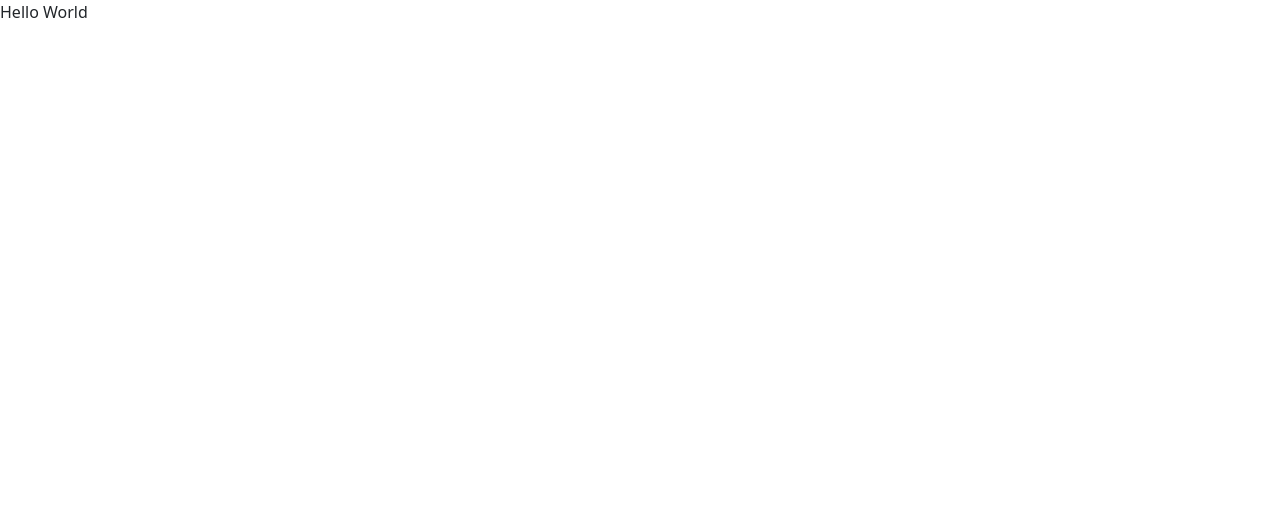
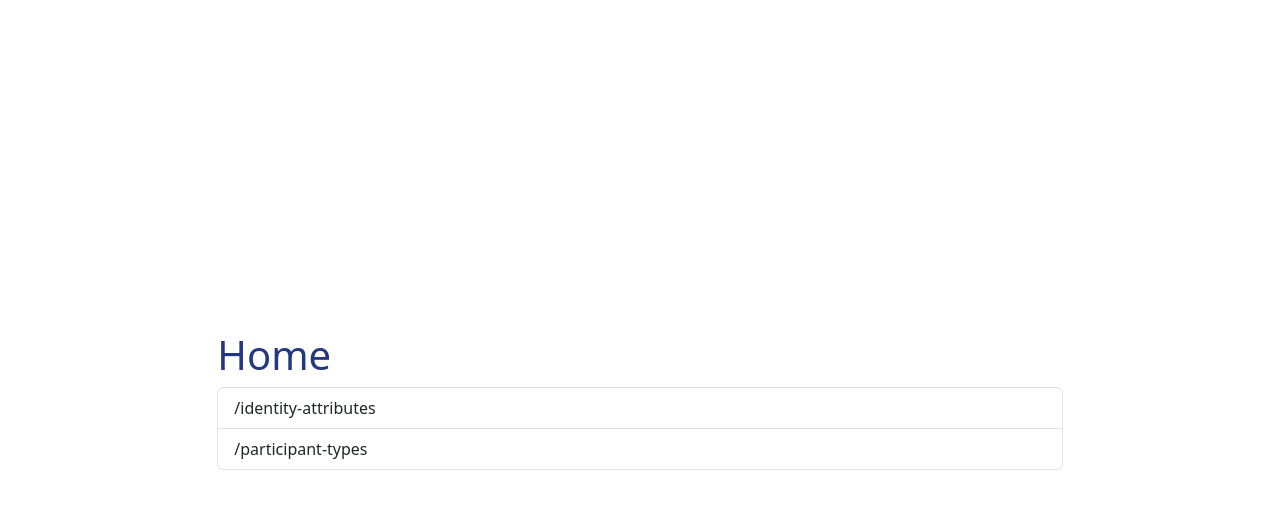
Before and after one commit to Pumahawk/simpl-fe-nx-react, a React (Vite) app: page / in a window 1280 px wide. Shown: the top 508 px of the page. Built offline with nearby package versions, Linux system fonts and the light colour scheme.

Commit message:
add route, create page identity attributes and participant-types

```diff
--- /dev/null
+++ b/src/lib/component/loading-component.tsx
@@ -0,0 +1,7 @@
+export default function Loading() {
+    return (
+        <div className="spinner-border" role="status">
+            <span className="visually-hidden">Loading...</span>
+        </div>
+    )
+}
--- /dev/null
+++ b/src/lib/component/page-layout-component.tsx
@@ -0,0 +1,18 @@
+import { ReactNode } from "react";
+
+export default function PageLayout({title, children}: {title: string, children: ReactNode}) {
+    return (
+        <div className="d-flex justify-content-center align-items-center row min-vh-100">
+            <div className="col-12 col-md-8">
+                <div className="row  text-break">
+                    <h1 className="text-primary">{title}</h1>
+                </div>
+                <div className="row">
+                    <div className="col-12">
+                        {children}
+                    </div>
+                </div>
+            </div>
+        </div>
+    )
+}
--- a/src/main.tsx
+++ b/src/main.tsx
@@ -2,12 +2,13 @@ import { StrictMode } from 'react';
 import * as ReactDOM from 'react-dom/client';
 import { RouterProvider } from 'react-router-dom';
 import router from "./router";
+import Loading from './lib/component/loading-component';
 
 const root = ReactDOM.createRoot(
   document.getElementById('root') as HTMLElement
 );
 root.render(
   <StrictMode>
-    <RouterProvider router={router} />
+    <RouterProvider router={router} fallbackElement={<Loading/>}/>
   </StrictMode>
 );
--- /dev/null
+++ b/src/pages/home-page.tsx
@@ -0,0 +1,22 @@
+import { Link } from "react-router-dom";
+import PageLayout from "../lib/component/page-layout-component";
+
+
+
+export default function HomePage() {
+
+    const links = [
+        "/identity-attributes",
+        "/participant-types",
+    ]
+
+    return (
+        <PageLayout title="Home">
+            <div className="list-group">
+                {
+                    links.map((address, i) => <Link key={i} className="list-group-item list-group-item-action" to={address}>{address}</Link>)
+                }
+            </div>
+        </PageLayout>
+    )
+}
--- a/src/pages/home.tsx
+++ /dev/null
@@ -1,6 +0,0 @@
-
-export default function HomePage() {
-    return (
-        <div>Hello World</div>
-    )
-}
--- /dev/null
+++ b/src/pages/identity-attribute-page.tsx
@@ -0,0 +1,9 @@
+import PageLayout from "../lib/component/page-layout-component";
+
+export default function IdentityAttributePage() {
+    return (
+        <PageLayout title="Identity attributes">
+            <div>working...</div>
+        </PageLayout>
+    )
+}
--- /dev/null
+++ b/src/pages/participant-types-page.tsx
@@ -0,0 +1,9 @@
+import PageLayout from "../lib/component/page-layout-component";
+
+export default function ParticipantTypesPage() {
+    return (
+        <PageLayout title="Participant types">
+            <div>working...</div>
+        </PageLayout>
+    )
+}
```
Also changed, not shown: src/router.tsx (+11 -1 lines).
